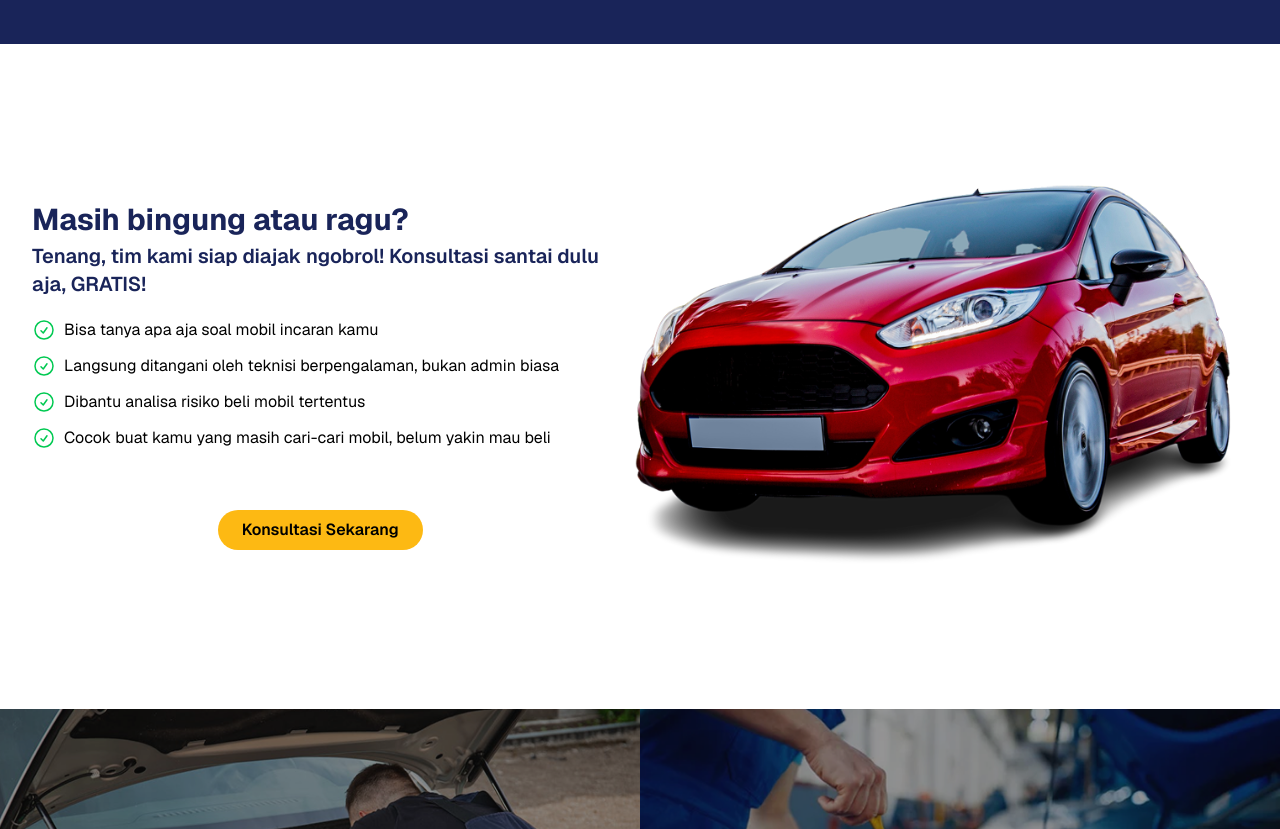
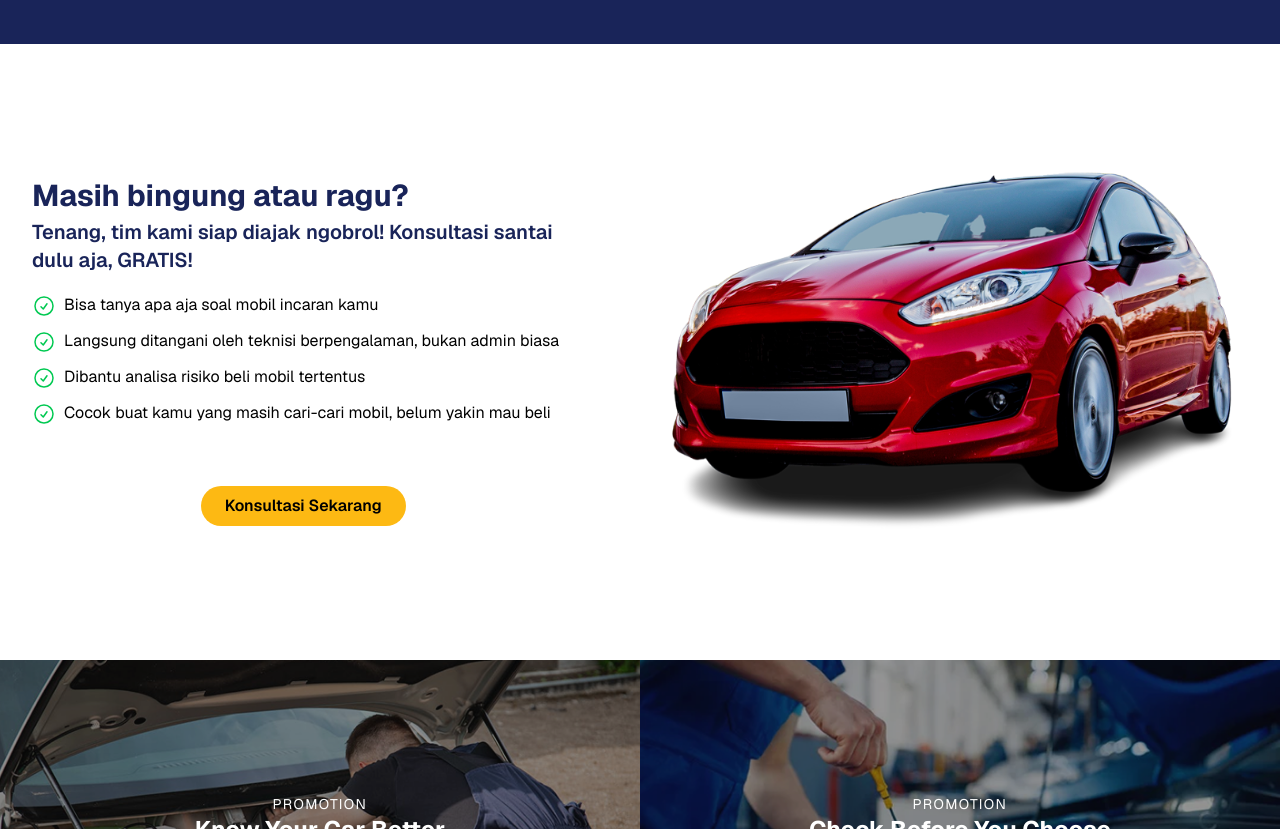
Before and after one commit to wendwin/inspeksi-mobil-jogja, a Next.js app: page / in a window 1280 px wide. Shown: the part 2700-3529 px from the top of the page. Built offline with nearby package versions, Linux system fonts and the light colour scheme.

Commit message:
menambahkan handle click redirect ke wa dan memperbaiki tampilan

```diff
--- a/app/components/landingpagecomponents/Confused.js
+++ b/app/components/landingpagecomponents/Confused.js
@@ -1,47 +1,56 @@
 export default function Confused(){
+    const handleSubmitToWhatsApp = () => {
+        const message = `Halo, saya ingin memesan jasa inspeksi mobil `;
+
+        const phoneNumber = '62895380067457';
+        const whatsappUrl = `https://wa.me/${phoneNumber}?text=${encodeURIComponent(message)}`;
+
+        window.open(whatsappUrl, '_blank');
+    };
+
     return (
-        <div className="max-w-7xl mx-auto px-4 md:px-14 lg:px-8 my-20  md:flex justify-evenly items-center">
+        <div className="max-w-7xl mx-auto px-4 md:px-14 lg:px-8 my-20 lg:my-28 md:flex justify-evenly items-center md:gap-18">
             <div>
                 <h1 className="text-xl font-bold text-[#192459] mb-1 md:text-2xl lg:text-3xl">Masih bingung atau ragu?</h1>
-                <h5 className="text-base font-semibold text-[#192459] md:text-xl">Tenang, tim kami siap diajak ngobrol! Konsultasi santai dulu aja, GRATIS!</h5>
-                <div className="mt-5 flex gap-2 mb-3">
+                <h5 className="text-base font-semibold text-[#192459] md:text-lg lg:text-xl">Tenang, tim kami siap diajak ngobrol! Konsultasi santai dulu aja, GRATIS!</h5>
+                <div className="mt-5 flex gap-2 mb-3 ">
                     <div className="text-green-500">
                         <svg xmlns="http://www.w3.org/2000/svg" fill="none" viewBox="0 0 24 24" stroke-width="1.5" stroke="currentColor" class="size-6">
                             <path stroke-linecap="round" stroke-linejoin="round" d="M9 12.75 11.25 15 15 9.75M21 12a9 9 0 1 1-18 0 9 9 0 0 1 18 0Z" />
                         </svg>
                     </div>
-                    <p>Bisa tanya apa aja soal mobil incaran kamu</p>
+                    <p className="md:text-sm lg:text-[16px] ">Bisa tanya apa aja soal mobil incaran kamu</p>
                 </div>
-                <div className="mt-3 flex gap-2 mb-3">
+                <div className="mt-3 flex gap-2 mb-3 ">
                     <div className="text-green-500">
                         <svg xmlns="http://www.w3.org/2000/svg" fill="none" viewBox="0 0 24 24" stroke-width="1.5" stroke="currentColor" class="size-6">
                           <path stroke-linecap="round" stroke-linejoin="round" d="M9 12.75 11.25 15 15 9.75M21 12a9 9 0 1 1-18 0 9 9 0 0 1 18 0Z" />
                         </svg>
                     </div>
-                    <p>Langsung ditangani oleh teknisi berpengalaman, bukan admin biasa</p>
+                    <p p className="md:text-sm lg:text-[16px]">Langsung ditangani oleh teknisi berpengalaman, bukan admin biasa</p>
                 </div>
-                <div className="flex gap-2 mb-3">
+                <div className="flex gap-2 mb-3 ">
                     <div className="text-green-500">
                         <svg xmlns="http://www.w3.org/2000/svg" fill="none" viewBox="0 0 24 24" stroke-width="1.5" stroke="currentColor" class="size-6">
                           <path stroke-linecap="round" stroke-linejoin="round" d="M9 12.75 11.25 15 15 9.75M21 12a9 9 0 1 1-18 0 9 9 0 0 1 18 0Z" />
                         </svg>
                     </div>
-                    <p>Dibantu analisa risiko beli mobil tertentus</p>
+                    <p className="md:text-sm lg:text-[16px]">Dibantu analisa risiko beli mobil tertentus</p>
                 </div>
-                <div className="flex gap-2 mb-3">
+                <div className="flex gap-2 mb-3 ">
                     <div className="text-green-500">
                         <svg xmlns="http://www.w3.org/2000/svg" fill="none" viewBox="0 0 24 24" stroke-width="1.5" stroke="currentColor" class="size-6">
                           <path stroke-linecap="round" stroke-linejoin="round" d="M9 12.75 11.25 15 15 9.75M21 12a9 9 0 1 1-18 0 9 9 0 0 1 18 0Z" />
                         </svg>
                     </div>
-                    <p>Cocok buat kamu yang masih cari-cari mobil, belum yakin mau beli</p>
+                    <p className="md:text-sm lg:text-[16px]">Cocok buat kamu yang masih cari-cari mobil, belum yakin mau beli</p>
                 </div>
                 <div className="mt-15 flex justify-center">
-                    <button className="py-2 px-6 rounded-full bg-[#FDB913] font-semibold cursor-pointer hover:bg-[#C8910C]">Konsultasi Sekarang</button>
+                    <button onClick={handleSubmitToWhatsApp} className="py-2 px-6 rounded-full bg-[#FDB913] font-semibold cursor-pointer hover:bg-[#C8910C]">Konsultasi Sekarang</button>
                 </div>
             </div>
-            <div className="my-11">
-                <img src="/img/car_confused.png" alt="" className=""/>
+            <div className="mt-16 md:mt-0">
+                <img src="/img/car_confused.png" alt=""/>
             </div>
         </div>
     )
--- a/app/components/landingpagecomponents/Order.js
+++ b/app/components/landingpagecomponents/Order.js
@@ -1,7 +1,7 @@
 export default function Order({ onOpenModal }){
     return (
         <div className="bg-[#192459]">
-            <div className="p-10 md:flex md:items-center  md:max-w-5xl md:mx-auto">
+            <div className="py-10 md:flex md:items-center  md:max-w-5xl md:mx-auto">
                 <div className="my-6 px-4 mx-auto md:order-2 ">
                     <h1 className="mb-5 text-center text-xl md:text-2xl md:mb-8 font-semibold text-white">Cara Memesan Jasa Inspeksi Jogja</h1>
                     <div className="flex justify-center items-center gap-4 mb-6">
```
